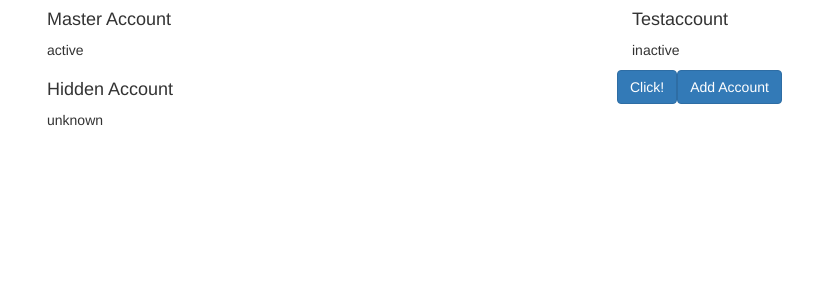
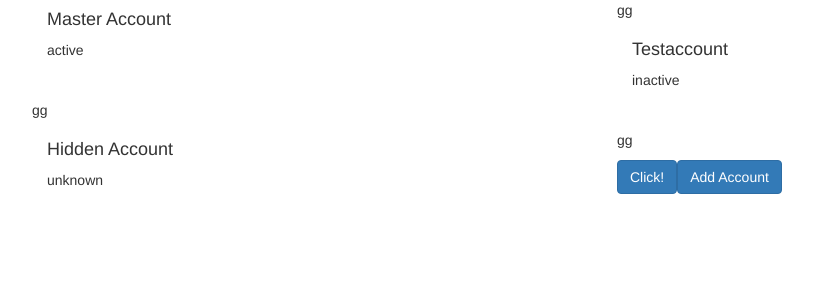
Before and after one commit to Abhinav7076/angular, an Angular app: page / in a window 1280 px wide. Shown: the top 300 px of the page, without its empty margins (23-836 px from the left). Built offline with nearby package versions, Linux system fonts and the light colour scheme.

Commit message:
sibling component communication via service

```diff
--- a/src/app/account.service.ts
+++ b/src/app/account.service.ts
@@ -1,4 +1,4 @@
-import { Injectable } from "@angular/core"
+import { EventEmitter, Injectable } from "@angular/core"
 import { LoggingService } from "./logging.service"
 
 @Injectable()
@@ -19,6 +19,8 @@ export class AccountsService{
       ]
       constructor(private loggingService: LoggingService){ }
 
+      content = new EventEmitter<string>()
+
       addAccount(name: string, status: string){
         this.accounts.push({name, status})
         this.loggingService.showStatus('hello')
--- a/src/app/comp1/apple/apple.component.html
+++ b/src/app/comp1/apple/apple.component.html
@@ -6,3 +6,4 @@
         </div>
     </div>
 </div>
+<p>{{content_recieve}}</p>
--- a/src/app/comp1/apple/apple.component.ts
+++ b/src/app/comp1/apple/apple.component.ts
@@ -10,7 +10,13 @@ import { LoggingService } from 'src/app/logging.service';
 export class AppleComponent implements OnInit {
   @Input() account: {name: string, status: string}
 
-  constructor(private loggingService: LoggingService, private accountService: AccountsService) { }
+  content_recieve = 'gg'
+
+  constructor(private loggingService: LoggingService, private accountService: AccountsService) {
+    this.accountService.content.subscribe(
+      (status: string) => this.content_recieve = status //receiving in a function
+    )
+  }
 
   ngOnInit(): void {
 
--- a/src/app/comp2/boat/boat.component.ts
+++ b/src/app/comp2/boat/boat.component.ts
@@ -14,6 +14,7 @@ export class BoatComponent implements OnInit {
 
   select(message: string){
     this.loggingService.showStatus(message)
+    this.accountService.content.emit('cheese') //emit from here
   }
 
   addAccount(){
```
